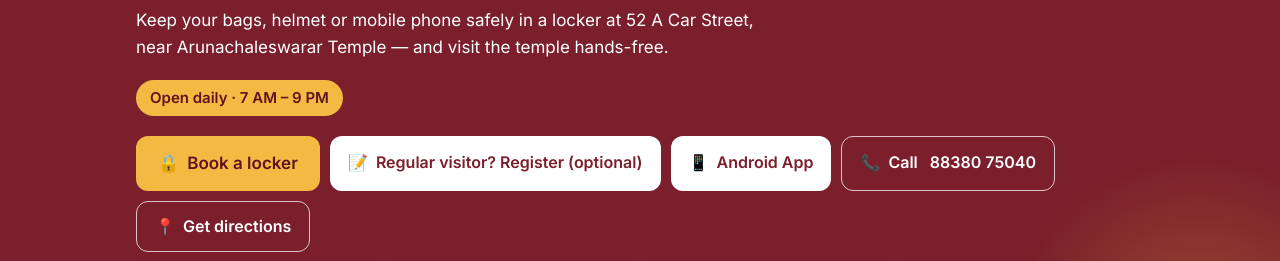
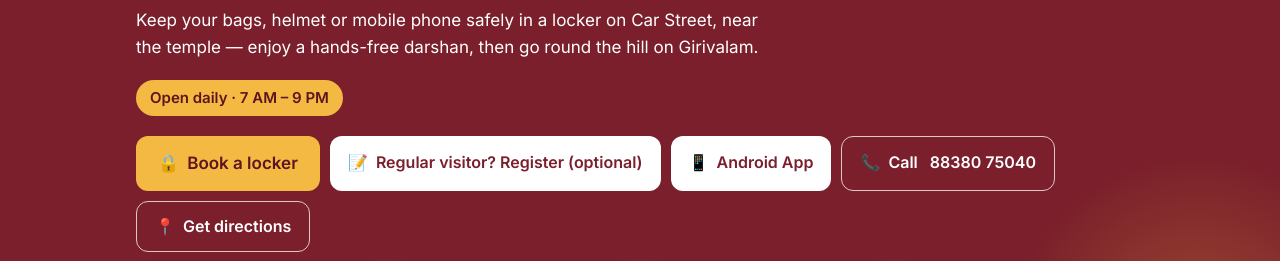
Before and after one commit to imageeshop-svg/arunachalatemplelockers.in, a plain HTML site: page index.html in a window 1280 px wide. Shown: the part 820-1081 px from the top of the page. Drawn offline with Linux system fonts and the light colour scheme.

Commit message:
Hero text: darshan + Girivalam in Tamil, English and Telugu
Co-Authored-By: Claude Opus 5.5 <noreply@anthropic.com>
Claude-Session: https://claude.ai/code/session_01LBa9K8KxJ1F4ikN4Ddy4EP

```diff
--- a/index.html
+++ b/index.html
@@ -183,7 +183,7 @@
   <div class="wrap">
     <h1 data-i18n="title">Arunachala Digital Luggage Lockers</h1>
     <p class="slogan" data-i18n="tagline2">Explore Arunachalam. Carry memories, not worries.<br>Leave your bags with us.</p>
-    <p data-i18n="heroText">Keep your bags, helmet or mobile phone safely in a locker at 52 A Car Street, near Arunachaleswarar Temple — and visit the temple hands-free.</p>
+    <p data-i18n="heroText">Keep your bags, helmet or mobile phone safely in a locker on Car Street, near the temple — enjoy a hands-free darshan, then go round the hill on Girivalam.</p>
     <span class="hours" data-i18n="hours">Open daily · 7 AM – 9 PM</span>
     <div class="cta">
       <a class="btn big" href="book.html">🔒 <span data-i18n="bookCta">Book a locker</span></a>
@@ -352,7 +352,7 @@
       navBook:"லாக்கர் முன்பதிவு", navHow:"எப்படி பயன்படுத்துவது", navPrices:"கட்டணங்கள்", navFaq:"கேள்வி-பதில்", navContact:"தொடர்புக்கு",
       title:"அருணாசல டிஜிட்டல் லக்கேஜ் லாக்கர்கள்",
       tagline2:"அருணாசலத்தைச் சுற்றிப் பாருங்கள். நினைவுகளைச் சுமந்து செல்லுங்கள், கவலைகளை அல்ல.<br>உங்கள் பைகளை எங்களிடம் விட்டுச் செல்லுங்கள்.",
-      heroText:"கோயில் அருகே, 52 A தேரடி தெருவில் உள்ள லாக்கரில் உங்கள் பைகள், ஹெல்மெட் அல்லது மொபைல் போனைப் பாதுகாப்பாக வைத்துவிட்டு, சுமையின்றி தரிசனம் மற்றும் கிரிவலம் செய்யுங்கள்.",
+      heroText:"கோயில் அருகே உள்ள தேரடி தெருவில் உள்ள லாக்கரில் உங்கள் பைகள், ஹெல்மெட் அல்லது மொபைல் போனைப் பாதுகாப்பாக வைத்துவிட்டு, சுமையின்றி தரிசனம் செய்யுங்கள். கிரிவலம் சுற்றி வாருங்கள்.",
       hours:"தினமும் · காலை 7 – இரவு 9",
       bookCta:"லாக்கர் முன்பதிவு செய்ய", appBtn:"ஆண்ட்ராய்டு செயலி", call:"அழைக்க", directions:"வழி காட்டி",
       f1T:"📍 கோயில் அருகே", f1:"52 A தேரடி தெரு, திருவண்ணாமலை",
@@ -426,7 +426,7 @@
       navBook:"లాకర్ బుకింగ్", navHow:"ఎలా ఉపయోగించాలి", navPrices:"చార్జీలు", navFaq:"ప్రశ్నలు-జవాబులు", navContact:"సంప్రదించండి",
       title:"అరుణాచల డిజిటల్ లగేజ్ లాకర్లు",
       tagline2:"అరుణాచలాన్ని అన్వేషించండి. జ్ఞాపకాలను మోసుకెళ్ళండి, చింతలను కాదు.<br>మీ బ్యాగులను మా వద్ద వదిలివేయండి.",
-      heroText:"అరుణాచలేశ్వర ఆలయం సమీపంలో, 52 A కార్ స్ట్రీట్‌లోని లాకర్‌లో మీ బ్యాగులు, హెల్మెట్ లేదా మొబైల్ ఫోన్‌ను సురక్షితంగా ఉంచి, చేతుల్లో బరువు లేకుండా ఆలయాన్ని దర్శించండి.",
+      heroText:"ఆలయం సమీపంలోని కార్ స్ట్రీట్‌లో ఉన్న లాకర్‌లో మీ బ్యాగులు, హెల్మెట్ లేదా మొబైల్ ఫోన్‌ను సురక్షితంగా ఉంచి, భారం లేకుండా దర్శనం చేసుకోండి. గిరి ప్రదక్షిణ చేసి రండి.",
       hours:"ప్రతిరోజూ · ఉదయం 7 – రాత్రి 9",
       bookCta:"లాకర్ బుక్ చేయండి", appBtn:"ఆండ్రాయిడ్ యాప్", call:"కాల్ చేయండి", directions:"దారి చూపించు",
       f1T:"📍 ఆలయం సమీపంలో", f1:"52 A కార్ స్ట్రీట్, తిరువణ్ణామలై",
```
